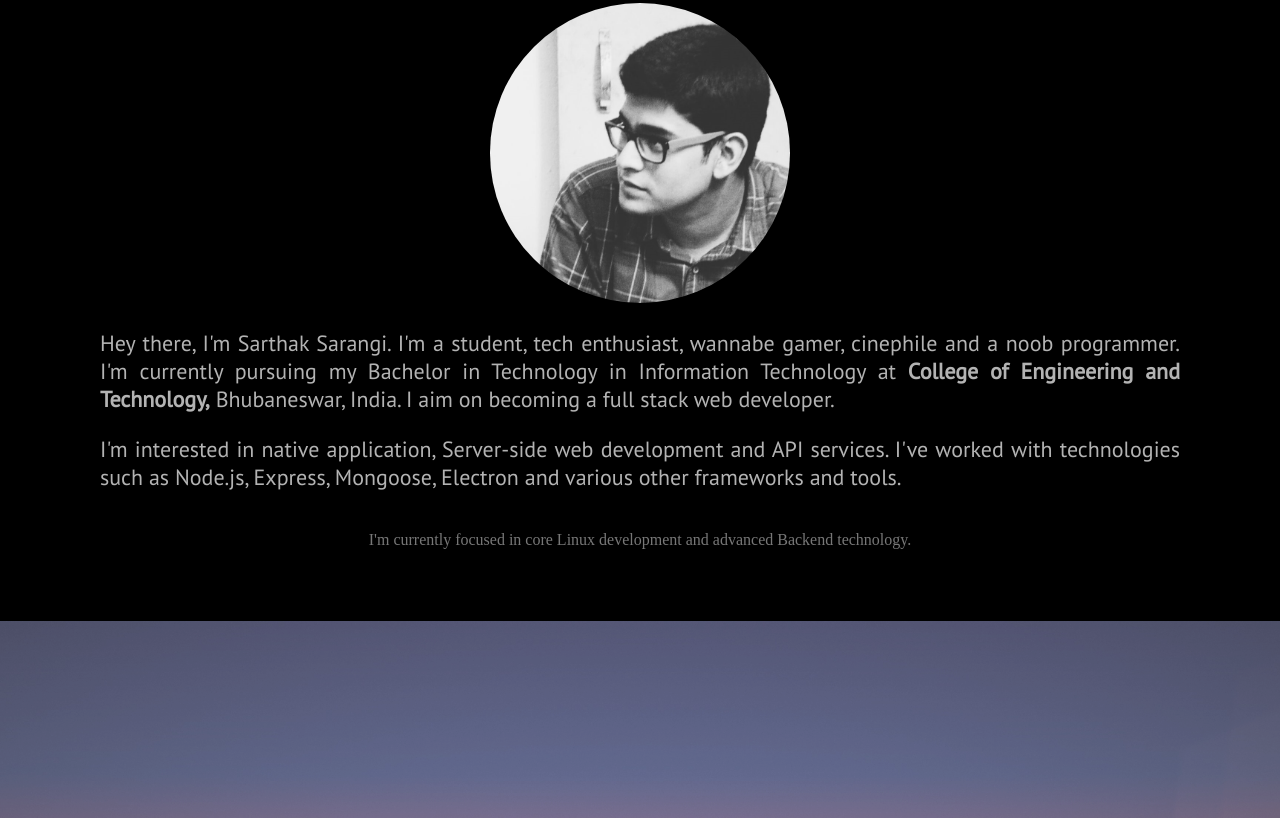
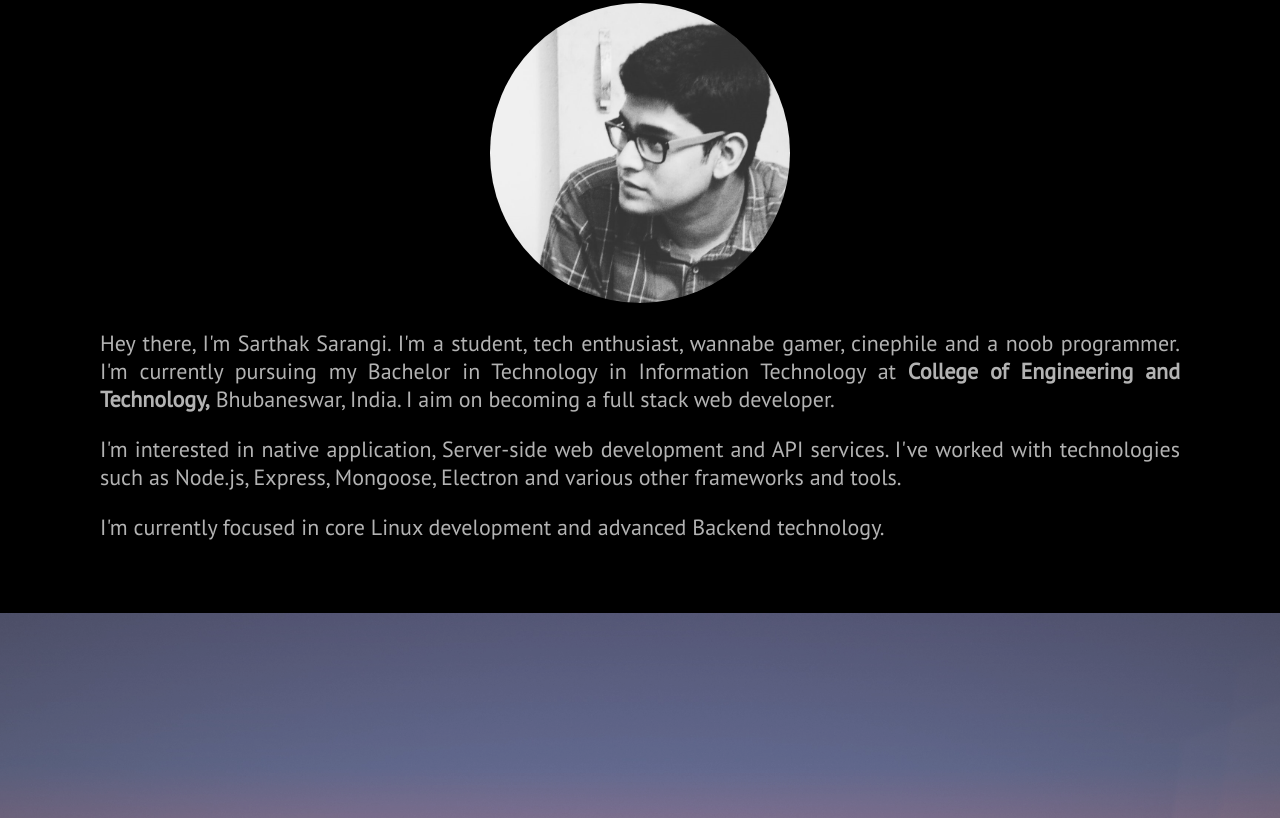
Before and after one commit to sweezy793/Portfolio, a plain HTML site: page index.html in a window 1280 px wide. Shown: the part 1001-1819 px from the top of the page. Drawn offline with Linux system fonts and the light colour scheme; a web font is replaced by a local one.

Commit message:
Update index.html

```diff
--- a/index.html
+++ b/index.html
@@ -25,7 +25,7 @@
       Hey there, I'm Sarthak Sarangi. I'm a student, tech enthusiast, wannabe gamer, cinephile and a noob programmer.
       I'm currently pursuing my Bachelor in Technology in Information Technology at <b>College of Engineering and Technology,</b> Bhubaneswar, India.
       I aim on becoming a full stack web developer.<p>I'm interested in native application, Server-side web development and API services. I've worked with technologies such as Node.js, Express, Mongoose, Electron and various other frameworks and tools.</p>
-      <br>I'm currently focused in core Linux development and advanced Backend technology.
+    <p>I'm currently focused in core Linux development and advanced Backend technology.</p>
     </p>
   </p>
 </div>
```
